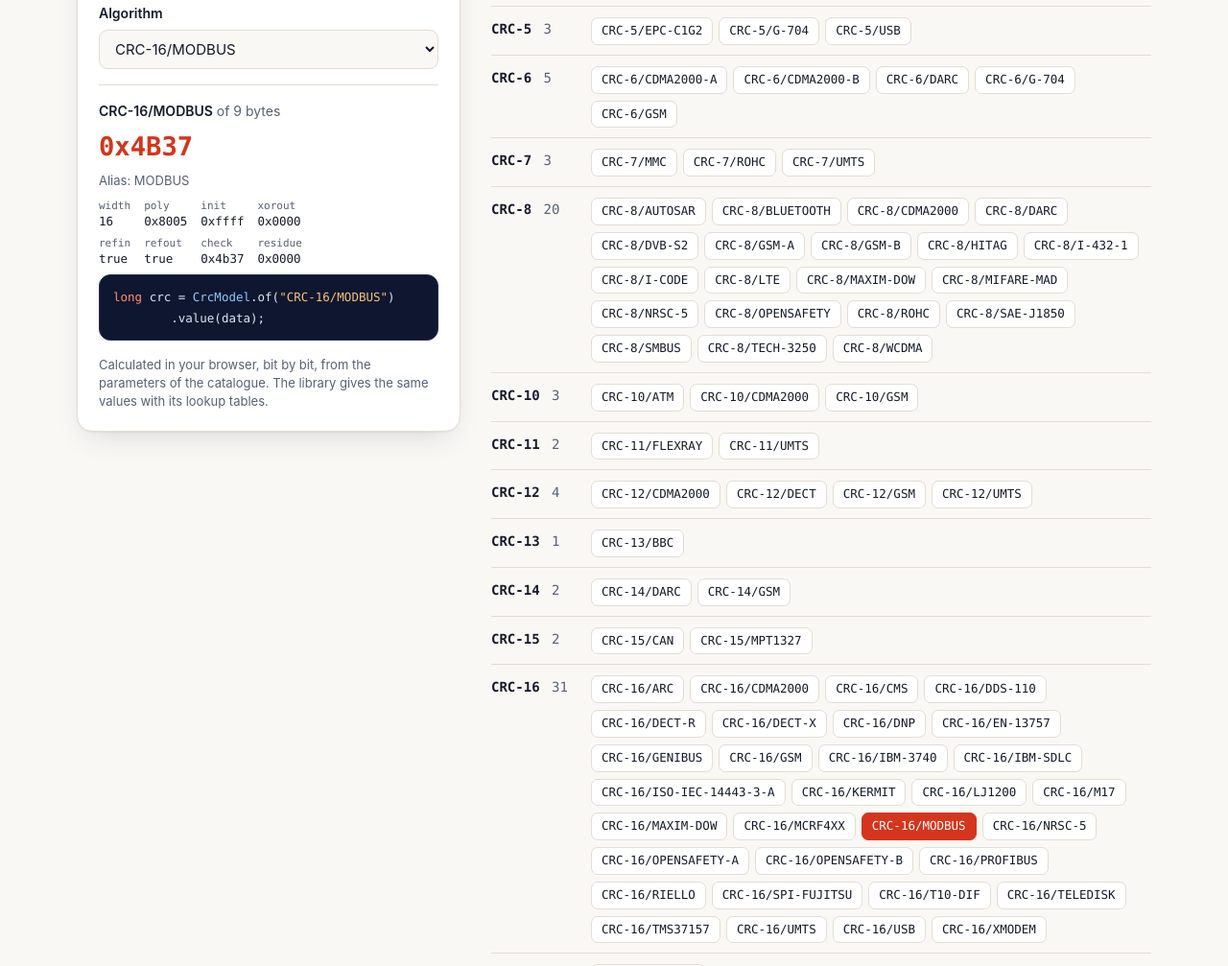
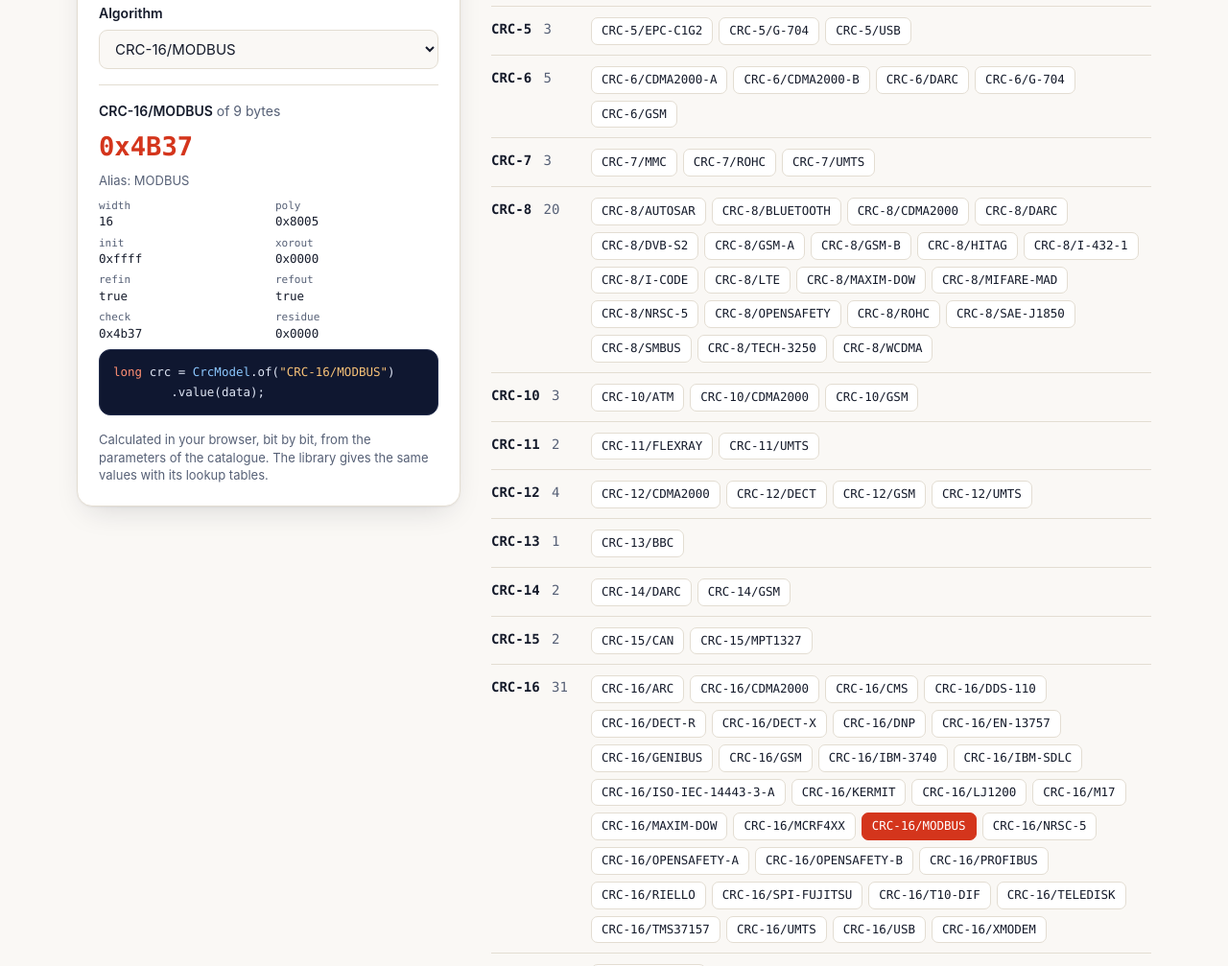
Before and after one commit to sftwnd/crayfish-common-crc, a plain HTML site: page site/index.html in a window 1280 px wide. Shown: the part 3714-4721 px from the top of the page at 96% size. Drawn offline with Linux system fonts and the light colour scheme.

Commit message:
Site: the parameters of a wide CRC stay inside the calculator (#172)

```diff
--- a/site/style.css
+++ b/site/style.css
@@ -430,6 +430,7 @@ html:not(.js) .try { grid-template-columns: minmax(0, 1fr); }
   position: sticky;
   top: 80px;
   display: grid;
+  grid-template-columns: minmax(0, 1fr);
   gap: 16px;
   padding: 22px;
   border: 1px solid var(--border);
@@ -484,12 +485,12 @@ textarea:focus, select:focus, input[type="search"]:focus { outline: 2px solid va
 .aliases:empty { display: none; }
 .params {
   display: grid;
-  grid-template-columns: repeat(4, auto);
+  grid-template-columns: repeat(2, minmax(0, 1fr));
   gap: 6px 14px;
-  justify-content: start;
   font: 12.5px/1.4 var(--mono);
 }
-.params div { display: flex; flex-direction: column; }
+.params div { display: flex; flex-direction: column; min-width: 0; }
+.params dd { overflow-wrap: anywhere; }
 .params dt { color: var(--muted); font-size: 11px; }
 .result pre { padding: 12px 14px; font-size: 12.5px; }
 .result .copy { display: none; }
@@ -571,7 +572,6 @@ footer a:hover { color: var(--text); }
   .hero-code pre { padding: 16px; }
   .width { grid-template-columns: minmax(0, 1fr); }
   .cards { grid-template-columns: minmax(0, 1fr); }
-  .params { grid-template-columns: repeat(3, auto); }
 }
 
 @media (max-width: 360px) {
```
